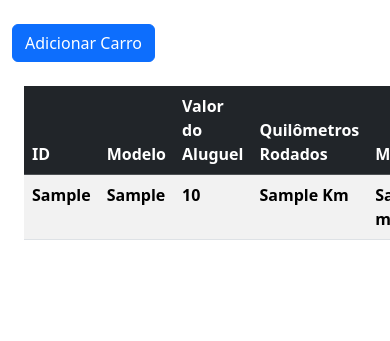
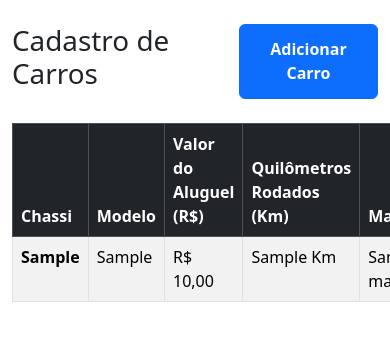
Before and after one commit to Guizin997/4whelss, a PHP site: page /cars_table.php in a window 390 px wide; the page is wider, and only the part inside the window is pictured. Shown: the part 76-417 px from the top of that part. Run offline with PHP 8.4, Linux system fonts and the light colour scheme; the visitor is signed in with stand-in values (Sample User, id 1); tables that the repository leaves empty or names only in its code hold one stand-in row (values such as "Sample post"); lists and menus that the app fills with data are empty.

Commit message:
ajustes na responsividade da tabela

```diff
--- a/site/cars_table.php
+++ b/site/cars_table.php
@@ -15,8 +15,9 @@ $cars = $result->fetchAll(PDO::FETCH_OBJ);
 ?>
 
 <div id="body">
-   <div class="container-fluid">
-      <button type="button" class="btn btn-primary" data-bs-toggle="modal" data-bs-target="#carsTable">Adicionar Carro</button>
+   <div class="container-fluid d-flex justify-content-between">
+      <h1>Cadastro de Carros</h1>
+      <button type="button" class="btn btn-primary fw-bold" data-bs-toggle="modal" data-bs-target="#carsTable">Adicionar Carro</button>
       <div class="modal fade" id="carsTable" tabindex="-1" aria-labelledby="insertModal" aria-hidden="true">
          <div class="modal-dialog modal-dialog-centered modal-dialog-scrollable">
             <div class="modal-content">
@@ -44,14 +45,14 @@ $cars = $result->fetchAll(PDO::FETCH_OBJ);
          </div>
       </div>
    </div>
-   <div class="p-4">
-      <table class="table table-striped">
+   <div class="container-fluid py-4 table-responsive">
+      <table class="table table-striped table-bordered">
          <thead>
             <tr class="table-dark">
-               <th>ID</th>
+               <th>Chassi</th>
                <th>Modelo</th>
-               <th>Valor do Aluguel</th>
-               <th>Quilômetros Rodados</th>
+               <th>Valor do Aluguel (R$)</th>
+               <th>Quilômetros Rodados (Km)</th>
                <th>Marca</th>
                <th>Ações</th>
             </tr>
@@ -62,10 +63,10 @@ $cars = $result->fetchAll(PDO::FETCH_OBJ);
                foreach ($cars as $car) {
                   echo '<tr>';
                   echo "<th> $car->chassi </th>";
-                  echo "<th> $car->modelo </th>";
-                  echo "<th> $car->valor_aluguel </th>";
-                  echo "<th> $car->quilometros_rodados Km </th>";
-                  echo "<th> $car->marca </th>";
+                  echo "<td> $car->modelo </td>";
+                  echo "<td> R$ $car->valor_aluguel,00 </td>";
+                  echo "<td> $car->quilometros_rodados Km </td>";
+                  echo "<td> $car->marca </td>";
                   echo '</tr>';
                }
                $content = true;
```
